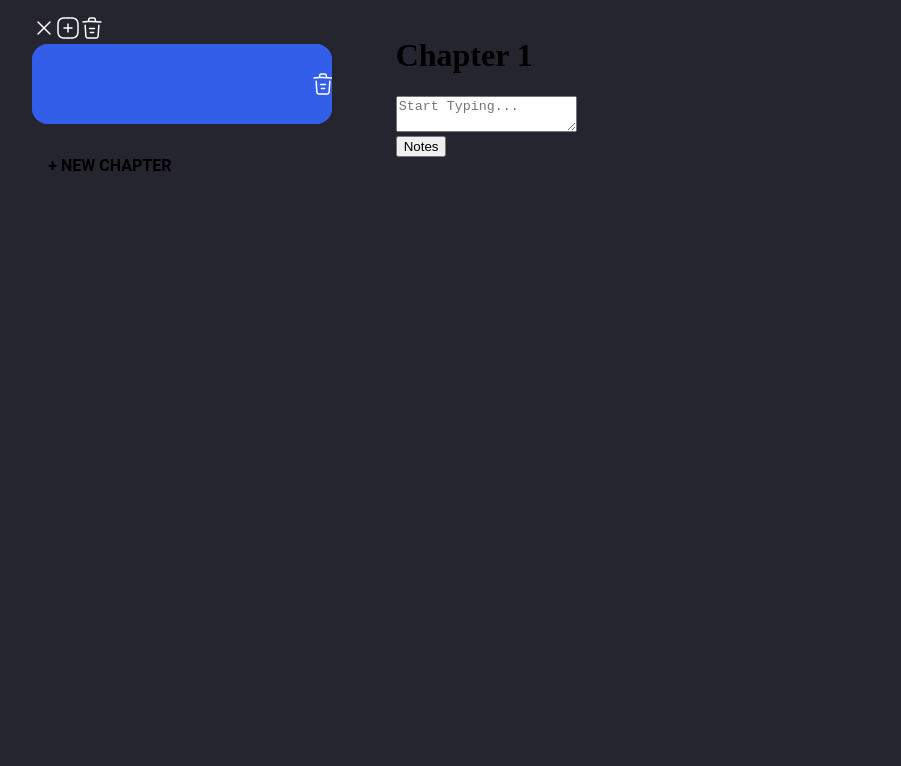
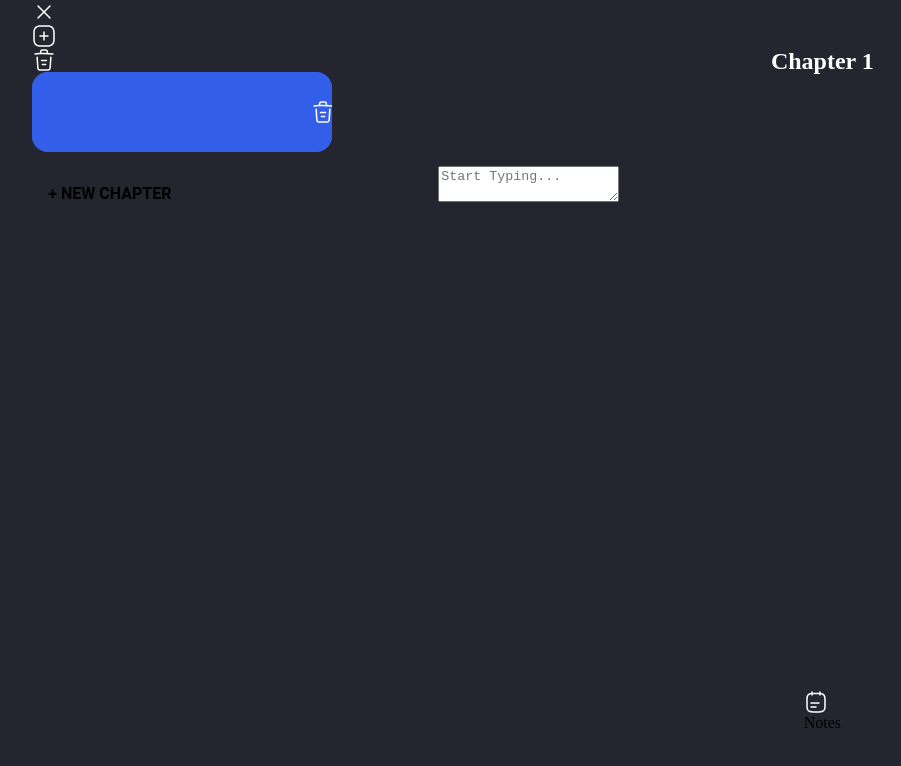
Before and after one commit to joshistoast/wordly, a Vue app: page /app in a window 1280 px wide. Both pictures are taken after a click on the element "+ NEW CHAPTER". Shown: the top 766 px of the page, without its empty margins (31-932 px from the left). Built offline with nearby package versions, Linux system fonts and the light colour scheme.

Commit message:
Big Styling Update

```diff
--- a/src/components/ChapterNotes.vue
+++ b/src/components/ChapterNotes.vue
@@ -36,5 +36,42 @@ export default {
 </script>
 
 <style lang='postcss'>
-.notes {}
+
+  .notes {
+    width: 90%;
+    max-width: 1000px;
+    margin: 0 auto;
+    background: var(--dark-grey);
+    border-radius: calc(var(--global-radius) + 0.35em);
+    border: 1px solid var(--light-grey);
+    overflow: hidden;
+
+    &__header {
+      padding: 1.35em 2.25em;
+      width: 100%;
+      border-bottom: 1px solid var(--light-grey);
+      margin: 0;
+
+      font-family: var(--font-sans-serif);
+      font-weight: bold;
+      color: white;
+      font-size: 1.2rem;
+    }
+    &__content {
+      width: 100%;
+      padding: 1.35em 2.25em;
+      height: 300px;
+    }
+    textarea {
+      width: 100%;
+      height: 100%;
+      color: white;
+      font-family: var(--font-serif);
+      background: transparent;
+      border: none;
+      outline: none;
+      resize: none;
+    }
+  }
+
 </style>
--- a/src/components/Editor.vue
+++ b/src/components/Editor.vue
@@ -1,14 +1,16 @@
 <template>
-  <div>
-    <h1>
-      <template v-if="!chapter.chapterTitle">{{ chapter.chapterHeader }}</template>
-      <template v-else-if="chapter.chapterTitle">{{ chapter.chapterTitle }}</template>
-    </h1>
-    <h4 v-if="chapter.chapterHeader && chapter.chapterTitle">{{ chapter.chapterHeader }}</h4>
+  <div class="editor">
+    <div class="heading">
+      <h1>
+        <template v-if="!chapter.chapterTitle">{{ chapter.chapterHeader }}</template>
+        <template v-else-if="chapter.chapterTitle">{{ chapter.chapterTitle }}</template>
+      </h1>
+      <h4 v-if="chapter.chapterHeader && chapter.chapterTitle">{{ chapter.chapterHeader }}</h4>
+    </div>
 
-    <WordPad />
+    <WordPad id="wordpad" />
 
-    <Toolbar />
+    <Toolbar id="toolbar" />
 
   </div>
 </template>
@@ -37,6 +39,42 @@ export default {
 }
 </script>
 
-<style>
+<style lang='postcss' scoped>
+
+  .editor {
+    position: relative;
+    height: calc(100% - 100px);
+    display: flex;
+    flex-direction: column;
+    justify-content: space-between;
+    width: 90%;
+    margin: 2em auto 0 auto;
+    max-width: 1250px;
+  }
+
+  .heading {
+    width: 100%;
+    text-align: center;
+  }
+
+  h1 {
+    font-family: var(--font-serif);
+    font-size: 1.5rem;
+    font-weight: 900;
+    color: #fff;
+  }
+  h4 {
+    font-family: var(--font-sans-serif);
+    font-weight: bold;
+    color: rgba(#fff, 0.65);
+    margin: 0;
+  }
+
+  #toolbar {
+    position: absolute;
+    bottom: 0;
+    left: 0;
+    width: 100%;
+  }
 
 </style>
--- a/src/components/Explorer.vue
+++ b/src/components/Explorer.vue
@@ -178,6 +178,7 @@ export default {
       transition: all 100ms ease;
       overflow-y: scroll;
       scrollbar-width: none;
+      margin-top: 2em;
 
       &:hover {
         box-shadow: 0px 20px 35px rgba(#000,0.15);
--- a/src/components/Icon.vue
+++ b/src/components/Icon.vue
@@ -26,6 +26,26 @@ export default {
         {
           name: 'Close',
           svg: '<path class="stroke-fill" d="M6 18L18 6M18 18L6 6" stroke="white" stroke-width="1.5" stroke-linecap="round" stroke-linejoin="round"/>'
+        },
+        {
+          name: 'Notepad',
+          svg: '<path fill="#292D32" d="M8 5.75C7.59 5.75 7.25 5.41 7.25 5V2C7.25 1.59 7.59 1.25 8 1.25 8.41 1.25 8.75 1.59 8.75 2V5C8.75 5.41 8.41 5.75 8 5.75zM16 5.75C15.59 5.75 15.25 5.41 15.25 5V2C15.25 1.59 15.59 1.25 16 1.25 16.41 1.25 16.75 1.59 16.75 2V5C16.75 5.41 16.41 5.75 16 5.75zM15 13.75H7C6.59 13.75 6.25 13.41 6.25 13 6.25 12.59 6.59 12.25 7 12.25H15C15.41 12.25 15.75 12.59 15.75 13 15.75 13.41 15.41 13.75 15 13.75zM12 17.75H7C6.59 17.75 6.25 17.41 6.25 17 6.25 16.59 6.59 16.25 7 16.25H12C12.41 16.25 12.75 16.59 12.75 17 12.75 17.41 12.41 17.75 12 17.75z"/><path fill="#292D32" d="M15 22.75H9C3.38 22.75 2.25 20.1 2.25 15.82V9.65C2.25 4.91 3.85 2.98 7.96 2.75H16C16.01 2.75 16.03 2.75 16.04 2.75C20.15 2.98 21.75 4.91 21.75 9.65V15.82C21.75 20.1 20.62 22.75 15 22.75ZM8 4.25C5.2 4.41 3.75 5.29 3.75 9.65V15.82C3.75 19.65 4.48 21.25 9 21.25H15C19.52 21.25 20.25 19.65 20.25 15.82V9.65C20.25 5.3 18.81 4.41 15.98 4.25H8Z"/>'
+        },
+        {
+          name: 'Search',
+          svg: '<path fill="#292D32" d="M20 5.75H14C13.59 5.75 13.25 5.41 13.25 5 13.25 4.59 13.59 4.25 14 4.25H20C20.41 4.25 20.75 4.59 20.75 5 20.75 5.41 20.41 5.75 20 5.75zM17 8.75H14C13.59 8.75 13.25 8.41 13.25 8 13.25 7.59 13.59 7.25 14 7.25H17C17.41 7.25 17.75 7.59 17.75 8 17.75 8.41 17.41 8.75 17 8.75z"/><path fill="#292D32" d="M11.5 21.75C5.85 21.75 1.25 17.15 1.25 11.5 1.25 5.85 5.85 1.25 11.5 1.25 11.91 1.25 12.25 1.59 12.25 2 12.25 2.41 11.91 2.75 11.5 2.75 6.67 2.75 2.75 6.68 2.75 11.5 2.75 16.32 6.67 20.25 11.5 20.25 16.33 20.25 20.25 16.32 20.25 11.5 20.25 11.09 20.59 10.75 21 10.75 21.41 10.75 21.75 11.09 21.75 11.5 21.75 17.15 17.15 21.75 11.5 21.75zM21.9995 22.7514C21.8095 22.7514 21.6195 22.6814 21.4695 22.5314L19.4695 20.5314C19.1795 20.2414 19.1795 19.7614 19.4695 19.4714 19.7595 19.1814 20.2395 19.1814 20.5295 19.4714L22.5295 21.4714C22.8195 21.7614 22.8195 22.2414 22.5295 22.5314 22.3795 22.6814 22.1895 22.7514 21.9995 22.7514z"/>'
+        },
+        {
+          name: 'Bold',
+          svg: '<path fill="#292D32" d="M11.9989 12.75H4.87891C4.46891 12.75 4.12891 12.41 4.12891 12V4.5C4.12891 2.98 5.35891 1.75 6.87891 1.75H11.9989C15.0289 1.75 17.4989 4.22 17.4989 7.25C17.4989 10.28 15.0289 12.75 11.9989 12.75ZM5.61891 11.25H11.9989C14.2089 11.25 15.9989 9.46 15.9989 7.25C15.9989 5.04 14.2089 3.25 11.9989 3.25H6.87891C6.18891 3.25 5.62891 3.81 5.62891 4.5V11.25H5.61891Z"/><path fill="#292D32" d="M14.3789 22.25H6.87891C5.35891 22.25 4.12891 21.02 4.12891 19.5V12C4.12891 11.59 4.46891 11.25 4.87891 11.25H14.3789C17.4089 11.25 19.8789 13.72 19.8789 16.75C19.8789 19.78 17.4089 22.25 14.3789 22.25ZM5.61891 12.75V19.5C5.61891 20.19 6.17891 20.75 6.86891 20.75H14.3689C16.5789 20.75 18.3689 18.96 18.3689 16.75C18.3689 14.54 16.5789 12.75 14.3689 12.75H5.61891Z"/>'
+        },
+        {
+          name: 'Italic',
+          svg: '<path fill="#292D32" d="M18.8789 3.75H9.61891C9.20891 3.75 8.87891 3.41 8.87891 3 8.87891 2.59 9.21891 2.25 9.62891 2.25H18.8789C19.2889 2.25 19.6289 2.59 19.6289 3 19.6289 3.41 19.2889 3.75 18.8789 3.75zM14.3811 21.75H5.12109C4.71109 21.75 4.37109 21.41 4.37109 21 4.37109 20.59 4.71109 20.25 5.12109 20.25H14.3711C14.7811 20.25 15.1211 20.59 15.1211 21 15.1211 21.41 14.7911 21.75 14.3811 21.75z"/><path fill="#292D32" d="M9.74814 21.7481C9.68814 21.7481 9.62814 21.7381 9.56814 21.7281C9.16814 21.6281 8.91814 21.2181 9.01814 20.8181L13.5181 2.81814C13.6181 2.41814 14.0181 2.16814 14.4281 2.26814C14.8281 2.36814 15.0781 2.77814 14.9781 3.17814L10.4781 21.1781C10.3881 21.5181 10.0881 21.7481 9.74814 21.7481Z"/>'
+        },
+        {
+          name: 'Underline',
+          svg: '<path fill="#292D32" d="M19 21.75H5C4.59 21.75 4.25 21.41 4.25 21 4.25 20.59 4.59 20.25 5 20.25H19C19.41 20.25 19.75 20.59 19.75 21 19.75 21.41 19.41 21.75 19 21.75zM12 17.75C7.73 17.75 4.25 14.27 4.25 10V3C4.25 2.59 4.59 2.25 5 2.25 5.41 2.25 5.75 2.59 5.75 3V10C5.75 13.45 8.55 16.25 12 16.25 15.45 16.25 18.25 13.45 18.25 10V3C18.25 2.59 18.59 2.25 19 2.25 19.41 2.25 19.75 2.59 19.75 3V10C19.75 14.27 16.27 17.75 12 17.75z"/>'
         }
       ]
     }
@@ -48,9 +68,10 @@ export default {
 <style lang='postcss'>
 
   .icon {
-    display: inline-flex;
+    display: block;
 
     svg {
+      display: block;
       width: 24px;
       height: 24px;
     }
--- a/src/components/Toolbar.vue
+++ b/src/components/Toolbar.vue
@@ -1,14 +1,36 @@
 <template>
   <div>
 
-    <div v-if="notesOpen">
+    <template v-if="notesOpen" class="author-notes">
       <ChapterNotes />
-    </div>
+    </template>
 
     <div class="toolbar">
-      <div class="toolbar__group"></div>
+      <!-- <div class="toolbar__group">
+        <div class="toolbar__group__action">
+          <Icon icon='Bold'/>
+        </div>
+        <div class="toolbar__group__action">
+          <Icon icon='Italic'/>
+        </div>
+        <div class="toolbar__group__action">
+          <Icon icon='Underline'/>
+        </div>
+      </div> -->
       <div class="toolbar__group">
-        <button @click="toggleNotes()">Notes</button>
+        <div
+          @click="toggleNotes()"
+          class="toolbar__group__action"
+          :class="{ active: notesOpen }">
+          <Icon icon='Notepad'/>
+          <span>Notes</span>
+        </div>
+        <!-- <div
+          @click="toggleSearch()"
+          class="toolbar__group__action"
+          :class="{ active: searchOpen }">
+          <Icon icon='Search'/>
+        </div> -->
       </div>
     </div>
 
@@ -17,28 +39,93 @@
 
 <script>
 import ChapterNotes from '@/components/ChapterNotes'
+import Icon from '@/components/Icon'
 
 export default {
   name: 'Toolbar',
 
   data () {
     return {
-      notesOpen: false
+      notesOpen: false,
+      searchOpen: false
     }
   },
 
   components: {
-    ChapterNotes
+    ChapterNotes,
+    Icon
   },
 
   methods: {
+    toggleSearch () {
+      this.searchOpen = !this.searchOpen
+      this.notesOpen = false
+    },
     toggleNotes () {
       this.notesOpen = !this.notesOpen
+      this.searchOpen = false
     }
   }
 }
 </script>
 
-<style>
+<style lang='postcss'>
+
+  .toolbar {
+    display: flex;
+    align-items: center;
+    justify-content: center;
+    width: 100%;
+    margin-top: 1em;
+    background: linear-gradient(180deg, rgba(37, 37, 48, 0) 0%, rgba(37, 37, 48, 0.5) 31.77%, #252530 100%);
+
+    &__group {
+      display: flex;
+      background: var(--dark-grey);
+      padding: 0.5em;
+      border-radius: calc(var(--global-radius) + 0.35em);
+      border: 1px solid var(--light-grey);
+
+      &:only-child {
+        margin: 0;
+      }
+      &:first-child {
+        margin-right: 1em;
+      }
+    }
+    &__group__action {
+      display: flex;
+      align-items: center;
+      padding: 0.65em;
+      border-radius: var(--global-radius);
+
+      span {
+        margin: 0 0.35em 0 0.5em;
+        font-family: var(--font-sans-serif);
+        font-weight: bold;
+        font-size: 1.1rem;
+        color: white;
+      }
+
+      &:first-child {
+        margin-right: 0.5em;
+      }
+      &:only-child {
+        margin: 0;
+      }
+
+      &:hover {
+        background: var(--light-grey)
+      }
+
+      svg {
+        width: 32px;
+        height: 32px;
+      }
+    }
+    &__group__action.active {
+      background: var(--primary)
+    }
+  }
 
 </style>
--- a/src/components/WordPad.vue
+++ b/src/components/WordPad.vue
@@ -1,6 +1,6 @@
 <template>
   <div class="wordpad" id="wordpad">
-    <textarea v-model="content" placeholder="Start Typing..."></textarea>
+    <textarea class="wordpad__textarea" v-model="content" placeholder="Start Typing..."></textarea>
   </div>
 </template>
 
@@ -31,6 +31,25 @@ export default {
 }
 </script>
 
-<style>
+<style lang='postcss'>
+
+  .wordpad {
+    width: 100%;
+    height: 100%;
+    margin-top: 75px;
+
+    &__textarea {
+      background: transparent;
+      color: white;
+      width: 100%;
+      outline: none;
+      border: none;
+      height: 100%;
+      line-height: 2;
+
+      font-family: var(--font-serif);
+      font-size: 1.1rem;
+    }
+  }
 
 </style>
--- a/src/views/App.vue
+++ b/src/views/App.vue
@@ -37,7 +37,6 @@ export default {
 
   @media screen and (min-width: 1024px) {
     .app__container {
-      margin-top: 1em;
       grid-template-columns: repeat(3, minmax(0, 1fr));
     }
     .explorer__container {
```
